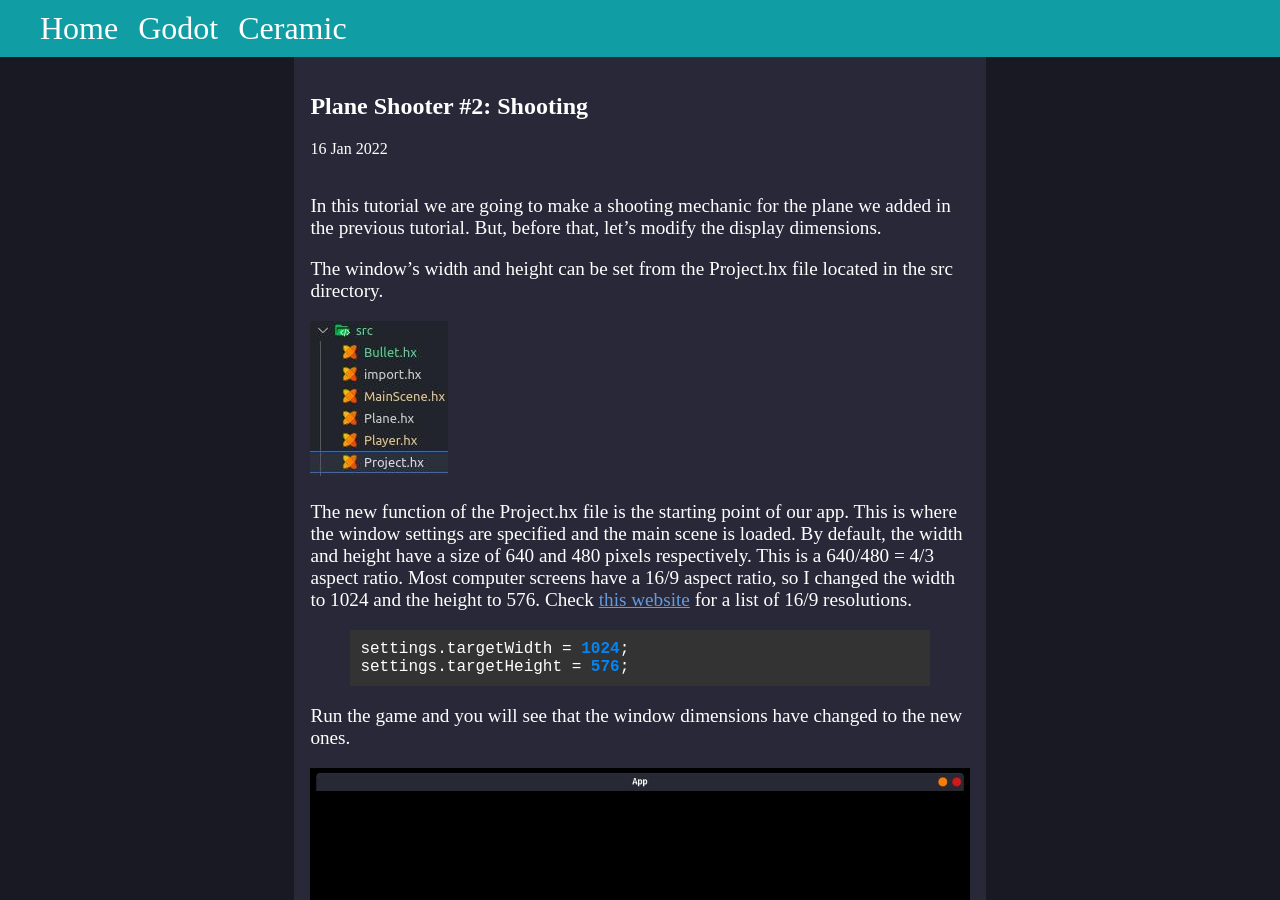
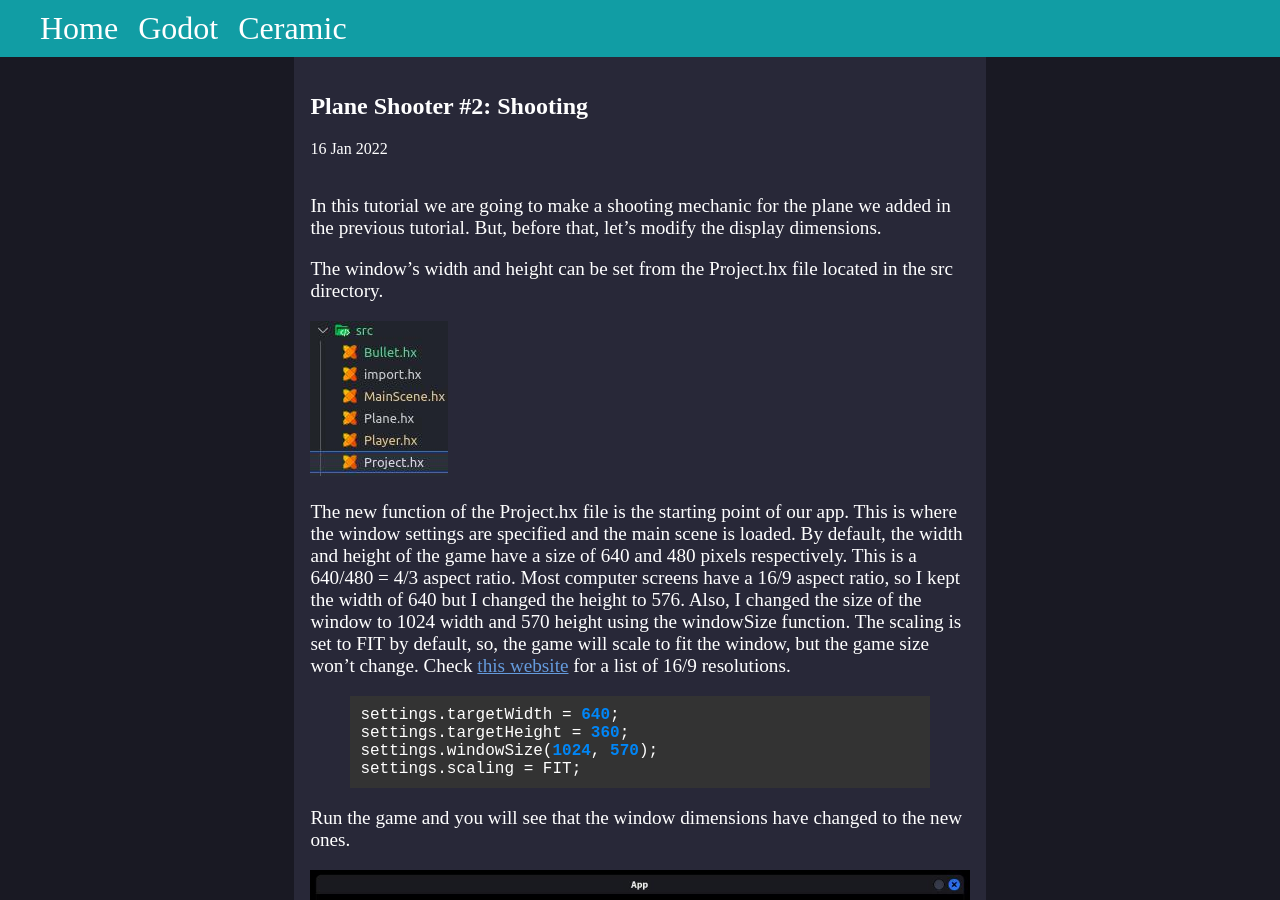
Before and after one commit to MateuSai/MateuSai.github.io, a Jekyll site: the page built from ceramic/_posts/2022-01-16-plane-shooter-#2:-shooting.md, in a window 1280 px wide and 900 px high. Built offline with Jekyll 4.4.1, drawn with Linux system fonts in a browser that asks for light colours.

Commit message:
Some modifications on the last tutorial

```diff
--- a/ceramic/_posts/2022-01-16-plane-shooter-#2:-shooting.md
+++ b/ceramic/_posts/2022-01-16-plane-shooter-#2:-shooting.md
@@ -11,11 +11,13 @@ The window’s width and height can be set from the Project.hx file located in t
 
 <!--more-->
 
-The new function of the Project.hx file is the starting point of our app. This is where the window settings are specified and the main scene is loaded. By default, the width and height have a size of 640 and 480 pixels respectively. This is a 640/480 = 4/3 aspect ratio. Most computer screens have a 16/9 aspect ratio, so I changed the width to 1024 and the height to 576. Check [this website](https://pacoup.com/2011/06/12/list-of-true-169-resolutions/){:target="_blank"} for a list of 16/9 resolutions.
+The new function of the Project.hx file is the starting point of our app. This is where the window settings are specified and the main scene is loaded. By default, the width and height of the game have a size of 640 and 480 pixels respectively. This is a 640/480 = 4/3 aspect ratio. Most computer screens have a 16/9 aspect ratio, so I kept the width of 640 but I changed the height to 576. Also, I changed the size of the window to 1024 width and 570 height using the windowSize function. The scaling is set to FIT by default, so, the game will scale to fit the window, but the game size won’t change. Check [this website](https://pacoup.com/2011/06/12/list-of-true-169-resolutions/){:target="_blank"} for a list of 16/9 resolutions.
 
 {% highlight haxe %}
-settings.targetWidth = 1024;
-settings.targetHeight = 576;
+settings.targetWidth = 640;
+settings.targetHeight = 360;
+settings.windowSize(1024, 570);
+settings.scaling = FIT;
 {% endhighlight %}
 
 Run the game and you will see that the window dimensions have changed to the new ones.
```
Also changed, not shown: assets/images/plane_shooter/2/new resolution.jpg.
